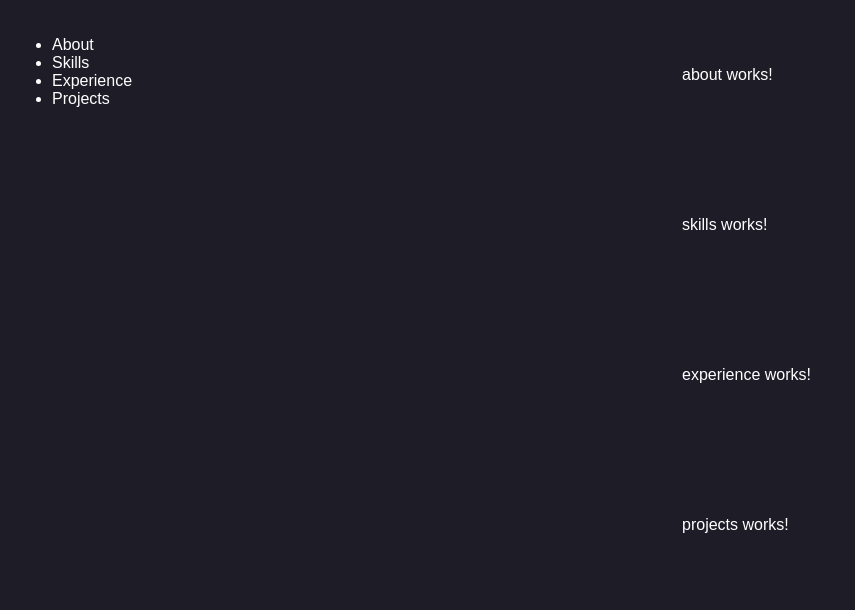
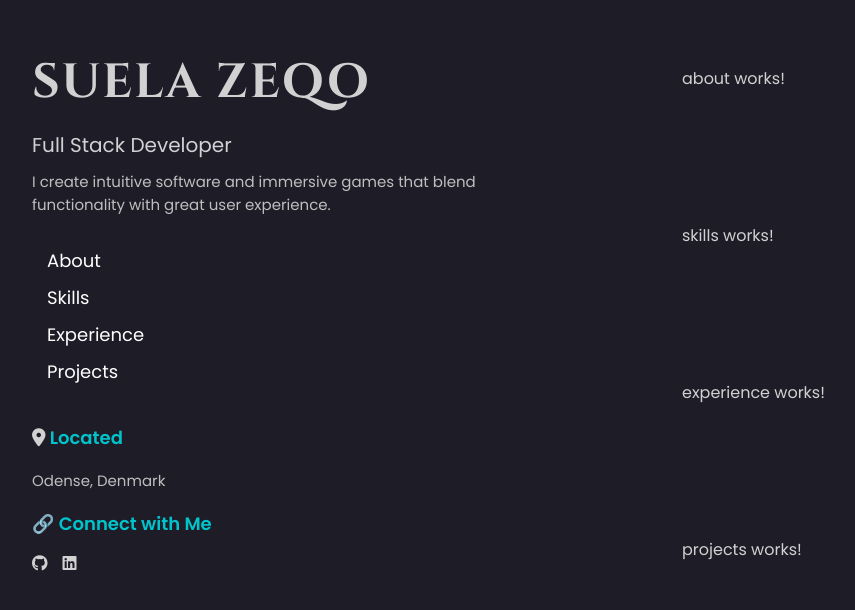
Before and after one commit to suelazeqo/profile-frontend, an Angular app: page / in a window 1280 px wide. Shown: the top 610 px of the page, without its empty margins (8-863 px from the left). Built offline with nearby package versions, Linux system fonts and the light colour scheme.

Commit message:
Created and styled the menu

```diff
--- a/angular.json
+++ b/angular.json
@@ -27,6 +27,7 @@
               }
             ],
             "styles": [
+              "node_modules/@fortawesome/fontawesome-free/css/all.min.css",
               "src/styles.css"
             ],
             "scripts": [],
--- a/package.json
+++ b/package.json
@@ -20,6 +20,7 @@
     "@angular/platform-server": "^19.2.0",
     "@angular/router": "^19.2.0",
     "@angular/ssr": "^19.2.1",
+    "@fortawesome/fontawesome-free": "^6.7.2",
     "express": "^4.18.2",
     "rxjs": "~7.8.0",
     "tslib": "^2.3.0",
--- a/src/app/components/menu/menu.component.css
+++ b/src/app/components/menu/menu.component.css
@@ -0,0 +1,120 @@
+.container {
+  display: flex;
+  flex-direction: column;
+  align-items: flex-start;
+  padding: 20px;
+  height: 100vh;
+}
+
+h1 {
+  font-size: 48px;
+  font-weight: bold;
+  text-transform: uppercase;
+  letter-spacing: 2px;
+  margin: 10px 0;
+  font-family: "Cinzel", serif;
+  font-optical-sizing: auto;
+  font-style: normal;
+}
+
+h2 {
+  font-size: 20px;
+  margin: 5px 0;
+  font-weight: normal;
+  color: #ffffff;
+  opacity: 0.8;
+}
+
+p {
+  font-size: 15px;
+  max-width: 500px;
+  margin: 5px 0 10px;
+  opacity: 0.9;
+  color: #d1d1d1;
+}
+
+nav ul {
+  list-style: none;
+  padding: 0;
+  display: flex;
+  flex-direction: column;
+}
+
+nav ul li {
+  display: block;
+}
+
+nav ul li a {
+  text-decoration: none;
+  color: #ffffff;
+  font-size: 18px;
+  font-weight: 500;
+  padding: 5px 15px;
+  transition: all 0.3s ease-in-out;
+  position: relative;
+  display: inline-block;
+}
+
+nav ul li a::before {
+  content: '';
+  position: absolute;
+  bottom: 0;
+  left: 0;
+  right: 0;
+  height: 2px;
+  background-color: #00c4cc;
+  transform: scaleX(0);
+  transform-origin: left;
+  transition: transform 0.3s ease-in-out;
+}
+
+nav ul li a:hover::before {
+  transform: scaleX(1);
+}
+
+nav ul li a:hover {
+  color: #00c4cc;
+  transform: scale(1.05);
+}
+
+.contact-info {
+  text-align: left;
+}
+
+.contact-info h3 {
+  font-size: 18px;
+  color: #00c4cc;
+}
+
+.social-links {
+  list-style: none;
+  padding: 0;
+  display: flex;
+  gap: 15px;
+}
+
+.social-links li {
+  display: flex;
+  align-items: center;
+}
+
+.social-links a {
+  text-decoration: none;
+  color: #ffffff;
+  font-size: 16px;
+  font-weight: bold;
+  display: flex;
+  align-items: center;
+  gap: 8px;
+  transition: color 0.3s ease-in-out;
+}
+
+.social-links a:hover {
+  opacity: 0.5;
+}
+
+.social-links img {
+  width: 20px;
+  height: 20px;
+  filter: brightness(0) invert(1);
+}
--- a/src/app/components/menu/menu.component.html
+++ b/src/app/components/menu/menu.component.html
@@ -1,3 +1,8 @@
+<div class="container">
+  <h1>Suela Zeqo</h1>
+  <h2>Full Stack Developer</h2>
+  <p>I create intuitive software and immersive games that blend functionality with great user experience.</p>
+
   <nav>
     <ul>
       <li><a href="#about">About</a></li>
@@ -6,3 +11,24 @@
       <li><a href="#projects">Projects</a></li>
     </ul>
   </nav>
+
+  <div class="contact-info">
+    <h3><i class="fas fa-location-dot"></i> Located</h3>
+    <p>Odense, Denmark</p>
+
+    <h3>🔗 Connect with Me</h3>
+    <ul class="social-links">
+      <li>
+        <a href="https://github.com/yourgithub" target="_blank">
+          <i class="fab fa-github"></i>
+        </a>
+      </li>
+      <li>
+        <a href="https://linkedin.com/in/yourlinkedin" target="_blank">
+          <i class="fab fa-linkedin"></i>
+        </a>
+      </li>
+    </ul>
+
+  </div>
+</div>
--- a/src/index.html
+++ b/src/index.html
@@ -6,8 +6,12 @@
   <base href="/">
   <meta name="viewport" content="width=device-width, initial-scale=1">
   <link rel="icon" type="image/x-icon" href="favicon.ico">
+  <link href="https://fonts.googleapis.com/css2?family=Poppins:wght@300;400;600&display=swap" rel="stylesheet">
+  <link rel="preconnect" href="https://fonts.googleapis.com">
+  <link rel="preconnect" href="https://fonts.gstatic.com" crossorigin>
+  <link href="https://fonts.googleapis.com/css2?family=Cinzel:wght@400..900&display=swap" rel="stylesheet">
 </head>
 <body>
-  <app-root></app-root>
+<app-root></app-root>
 </body>
 </html>
--- a/src/styles.css
+++ b/src/styles.css
@@ -3,12 +3,12 @@ body, html {
   padding: 0;
   height: 100%;
   background: #1e1c27;
-  color: #ffffff;
-  font-family: Arial, sans-serif;
+  color: #d1d1d1;
+  font-family: 'Poppins', sans-serif;
 }
 
 * {
-  color: #ffffff;
+  color: #d1d1d1;
 }
 
 a {
```
Also changed, not shown: 1 other file (tests, documents, lock files or other folders). Lines whose indentation alone changed are shown as unchanged.
